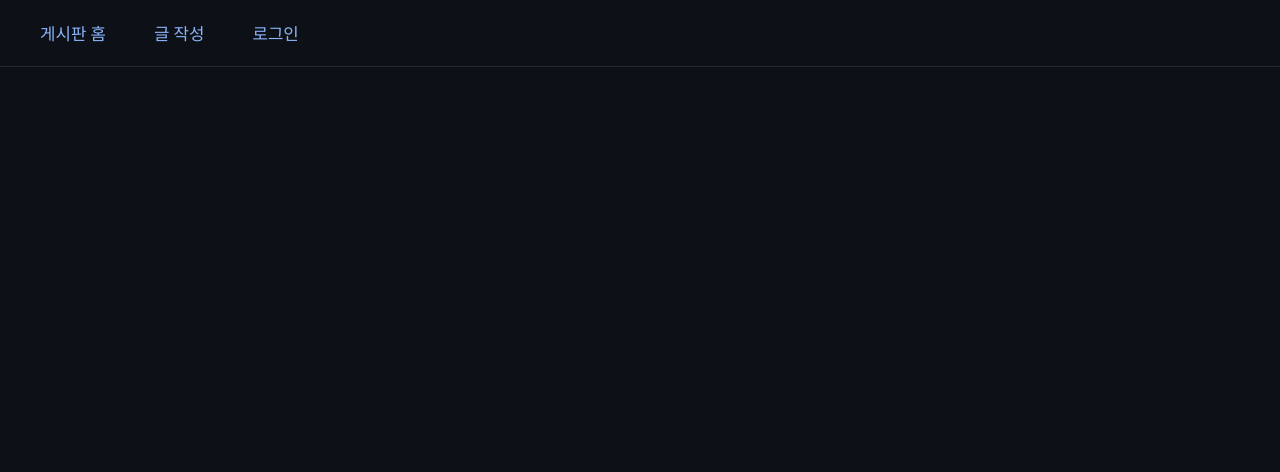
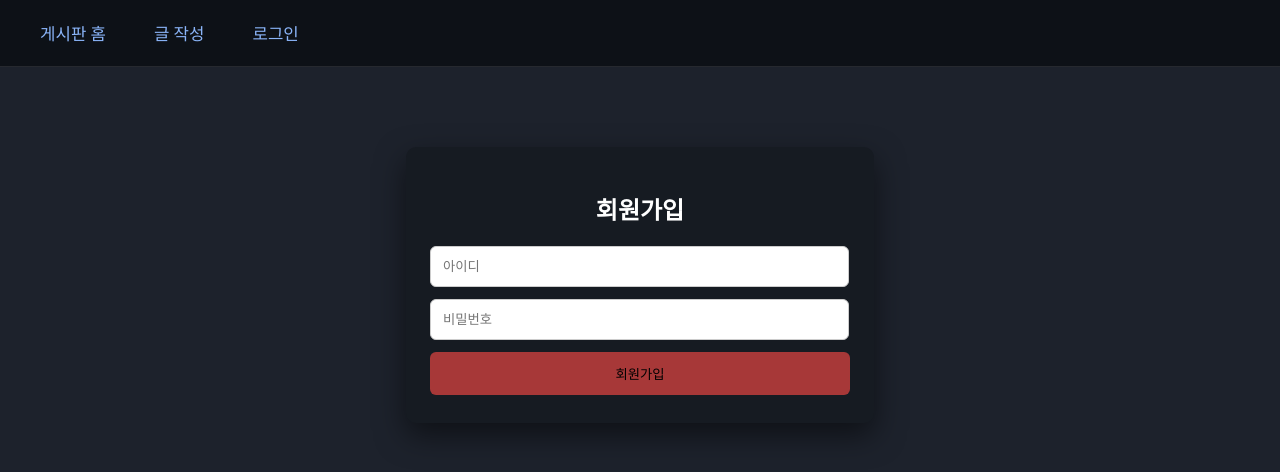
Before and after one commit to seol1jun/Spring-fullstack-Board, a React (Create React App) app in the folder frontend_board/: page /signup in a window 1280 px wide. Before the commit this address had no page. Shown: the top 472 px of the page. Built offline with nearby package versions, Linux system fonts and the light colour scheme.

Commit message:
create signup part

```diff
--- a/frontend_board/src/App.js
+++ b/frontend_board/src/App.js
@@ -6,6 +6,7 @@ import Create from "./pages/create";
 import Detail from "./pages/detail";
 import Update from "./pages/update";
 import Login from "./pages/login";
+import Signup from "./pages/signup";
 import './App.css'
 
 const App = () => {
@@ -24,6 +25,7 @@ const App = () => {
         <Route path='/board/:id' element={<Detail/>}/>
         <Route path='/update/:id' element={<Update/>}/>
         <Route path="/login" element={<Login />} />
+        <Route path="/signup" element={<Signup />} />
       </Routes>
     </div>
   )
--- a/frontend_board/src/pages/login.css
+++ b/frontend_board/src/pages/login.css
@@ -39,3 +39,19 @@
     border-radius: 6px;
     border: none;
   }
+
+  .signup-link-wrapper {
+    margin-top: 20px;
+    text-align: center;
+    color: #ccc;
+  }
+
+  .signup-link {
+    color: #58a6ff;
+    font-weight: bold;
+    text-decoration: none;
+  }
+
+  .signup-link:hover {
+    text-decoration: underline;
+  }
--- a/frontend_board/src/pages/login.jsx
+++ b/frontend_board/src/pages/login.jsx
@@ -1,6 +1,6 @@
 import React, { useState } from "react";
 import axios from "axios";
-import { useNavigate } from "react-router-dom";
+import { useNavigate, Link } from "react-router-dom";
 import "./login.css";
 
 export default function Login() {
@@ -49,6 +49,10 @@ export default function Login() {
             />
             <button type="submit" className="login-button">로그인</button>
         </form>
+        <div className="signup-link-wrapper">
+          <p>계정이 없으신가요?</p>
+          <Link to="/signup" className="signup-link">회원가입 하기</Link>
+        </div>
         </div>
     </div>
   );
--- /dev/null
+++ b/frontend_board/src/pages/signup.jsx
@@ -0,0 +1,57 @@
+import React, { useState } from "react";
+import axios from "axios";
+import { useNavigate } from "react-router-dom";
+import "./login.css"; // 로그인 페이지와 같은 디자인 재사용
+
+export default function Signup() {
+  const [username, setUsername] = useState("");
+  const [password, setPassword] = useState("");
+  const navigate = useNavigate();
+
+  const handleSignup = async (e) => {
+    e.preventDefault();
+
+    try {
+      await axios.post("http://localhost:8080/auth/signup", {
+        username,
+        password
+      });
+
+      alert("회원가입 완료! 로그인 해주세요.");
+      navigate("/login");
+    } catch (error) {
+      console.error(error);
+      alert("회원가입 실패! 아이디가 이미 존재할 수 있습니다.");
+    }
+  };
+
+  return (
+    <div className="login-page">
+      <div className="login-container">
+        <h2 className="login-title">회원가입</h2>
+
+        <form className="login-form" onSubmit={handleSignup}>
+          <input
+            type="text"
+            placeholder="아이디"
+            className="login-input"
+            value={username}
+            onChange={(e) => setUsername(e.target.value)}
+          />
+
+          <input
+            type="password"
+            placeholder="비밀번호"
+            className="login-input"
+            value={password}
+            onChange={(e) => setPassword(e.target.value)}
+          />
+
+          <button type="submit" className="login-button">
+            회원가입
+          </button>
+        </form>
+      </div>
+    </div>
+  );
+}
```
